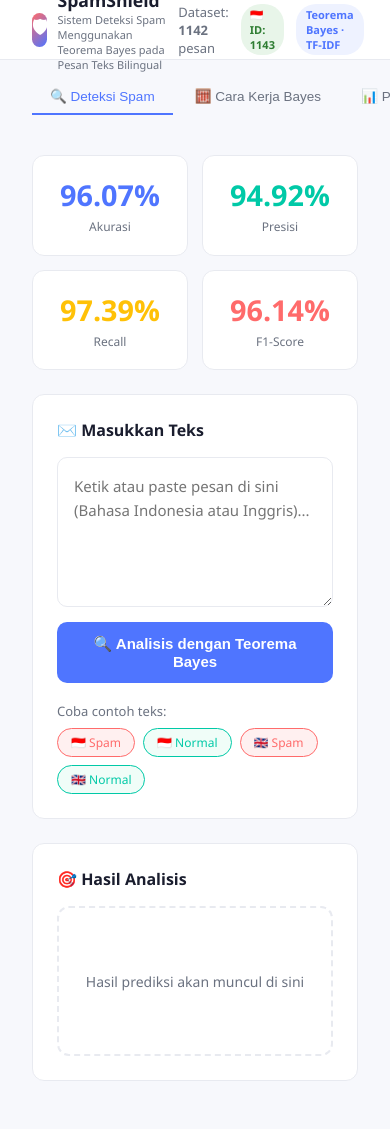
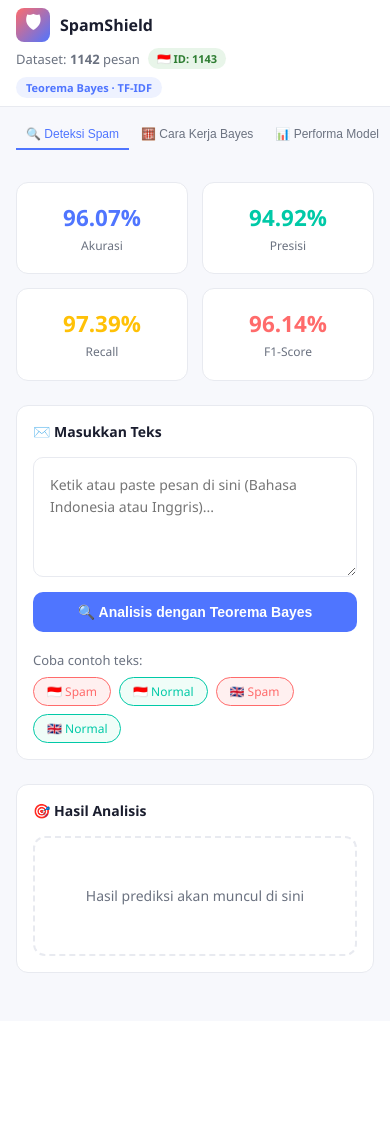
Before and after one commit to alexander20388-cloud/spam-detector, a Flask app: page / in a window 390 px wide. After the commit the page ends 973 px from the top, so only its background shows below. Run offline with Flask 3, Linux system fonts and the light colour scheme.

Commit message:
Perbaikan tampilan mobile responsive

```diff
--- a/templates/index.html
+++ b/templates/index.html
@@ -156,6 +156,52 @@
   @media(max-width:768px){
     .predict-layout,.chart-grid,.stat-grid,.info-grid,.prior-grid,.posterior-grid{grid-template-columns:1fr;}
     .stat-grid{grid-template-columns:repeat(2,1fr);}
+
+    /* NAV mobile */
+    nav{padding:0 1rem;height:auto;min-height:56px;flex-wrap:wrap;gap:6px;padding-top:8px;padding-bottom:8px;}
+    .nav-sub{display:none;}
+    .nav-brand{font-size:1rem;}
+    .nav-right-badges{display:none;}
+
+    /* TABS mobile */
+    .tabs{padding:0.8rem 1rem 0;gap:2px;}
+    .tab-btn{padding:7px 10px;font-size:12px;}
+
+    /* MAIN mobile */
+    main{padding:1rem 1rem 3rem;}
+
+    /* CARD mobile */
+    .card{padding:1rem;}
+    .card-title{font-size:14px;}
+
+    /* TEXTAREA mobile */
+    textarea{min-height:120px;font-size:14px;}
+    .btn-predict{font-size:14px;padding:12px;}
+
+    /* RESULT mobile */
+    .result-box{min-height:120px;}
+    .result-emoji{font-size:2rem;}
+    .result-label{font-size:1.1rem;}
+
+    /* STAT mobile */
+    .stat-value{font-size:1.4rem;}
+
+    /* STEPS mobile */
+    .formula-box{font-size:11px;padding:0.8rem;}
+    .word-table{font-size:11px;}
+    .word-table th,.word-table td{padding:6px 6px;}
+
+    /* THEORY mobile */
+    .math-block{font-size:11px;padding:0.8rem;}
+    .comp-table{font-size:11px;}
+    .comp-table th,.comp-table td{padding:6px 8px;}
+
+    /* HISTORY mobile */
+    .history-table{font-size:11px;}
+    .history-table th,.history-table td{padding:7px 6px;}
+
+    /* INFO GRID mobile */
+    .info-grid{grid-template-columns:1fr;}
   }
 </style>
 </head>
@@ -166,10 +212,10 @@
     <div class="brand-icon">🛡</div>
     <div>
       SpamShield
-      <div class="nav-sub">Sistem Deteksi Spam Menggunakan Teorema Bayes pada Pesan Teks Bilingual</div>
+      <div class="nav-sub">Sistem Deteksi Spam Menggunakan Teorema Bayes</div>
     </div>
   </div>
-  <div style="display:flex;align-items:center;gap:12px;">
+  <div class="nav-right-badges" style="display:flex;align-items:center;gap:8px;flex-wrap:wrap;">
     <span style="font-size:13px;color:var(--muted);">Dataset: <strong>{{ metrics.total_data }}</strong> pesan</span>
     {% if metrics.en_loaded %}<span style="font-size:11px;background:#E8F4FD;color:#1565C0;border-radius:20px;padding:3px 9px;font-weight:600;">🇬🇧 EN: {{ metrics.en_count }}</span>{% endif %}
     {% if metrics.id_loaded %}<span style="font-size:11px;background:#E8F5E9;color:#2E7D32;border-radius:20px;padding:3px 9px;font-weight:600;">🇮🇩 ID: {{ metrics.id_count }}</span>{% endif %}
```
